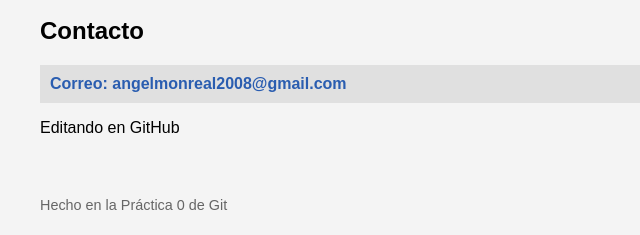
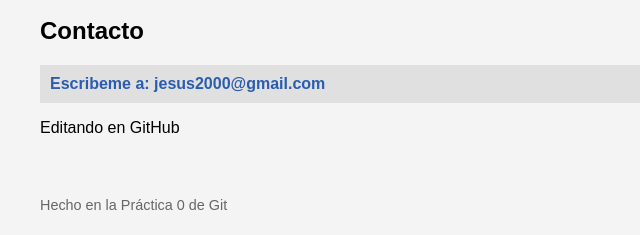
Before and after one commit to AngelMonrealEscudero/mi-primer-repo, a plain HTML site: page index.html in a window 1280 px wide. Shown: the part 300-535 px from the top of the page, 0-640 px from the left. Drawn offline with Linux system fonts and the light colour scheme.

```diff
--- a/index.html
+++ b/index.html
@@ -16,7 +16,7 @@
     <li>Tercera afición</li>
   </ul>
   <h2>Contacto</h2>
-  <p class="contacto">Correo: angelmonreal2008@gmail.com</p>
+  <p class="contacto">Escribeme a: jesus2000@gmail.com</p>
    <p>Editando en GitHub</p>
   <footer><p>Hecho en la Práctica 0 de Git</p></footer>
  </body>
```
